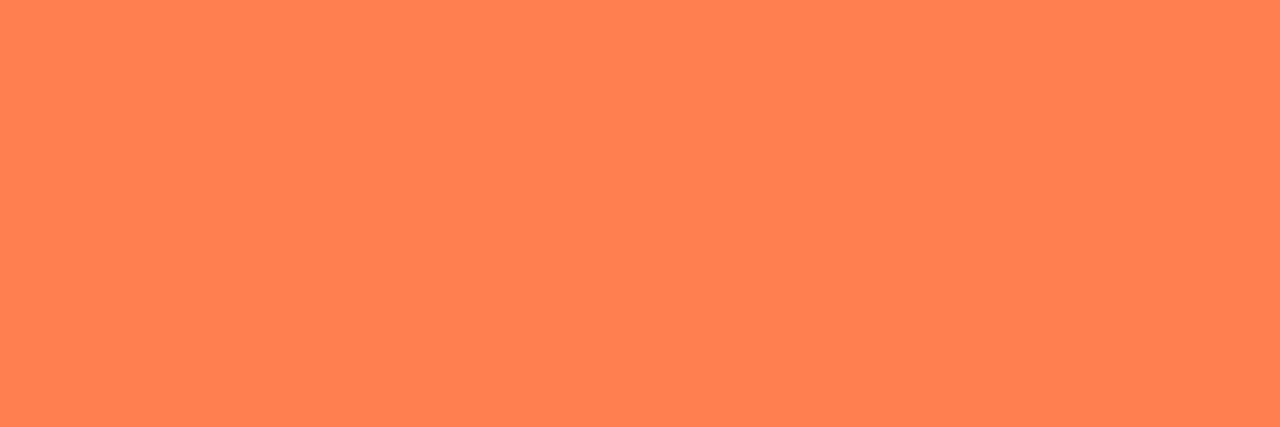
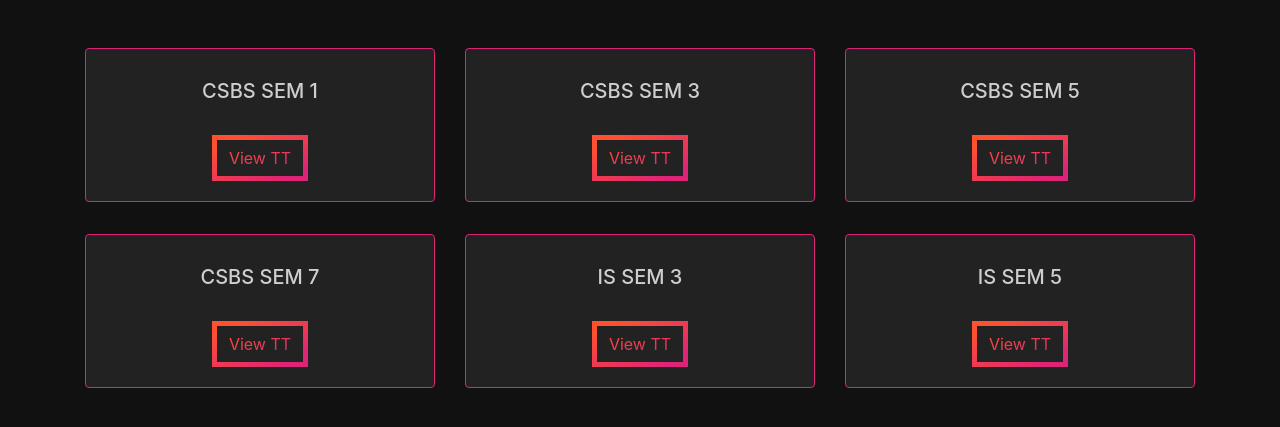
Before and after one commit to BhuvanKoduru/DBMS-Project, a Flask app: page /admin in a window 1280 px wide. Before the commit the part shown is empty. Shown: the top 427 px of the page. Run offline with Flask 2, Linux system fonts and the light colour scheme; some libraries are stand-ins or nearby versions.

Commit message:
Update admin.html

```diff
--- a/templates/admin.html
+++ b/templates/admin.html
@@ -6,9 +6,77 @@
     <meta name="viewport" content="width=device-width, initial-scale=1.0">
     <title>Admin Page</title>
     <link rel="stylesheet" href="https://cdn.jsdelivr.net/npm/bootstrap@4.0.0/dist/css/bootstrap.min.css" integrity="sha384-Gn5384xqQ1aoWXA+058RXPxPg6fy4IWvTNh0E263XmFcJlSAwiGgFAW/dAiS6JXm" crossorigin="anonymous">
-    <link rel="stylesheet" href="/static/styles.css">
+    <link rel="stylesheet" href="/static/styles1.css">
 </head>
 <body>
+    <div class="container mx-auto mt-5">
+        <div class="row">
+
+        <div class="col-md-4 justify-content-center">
+      <div class="card text-center">
+        <div class="card-body">
+          <h5 class="card-title" style="margin-top:10px;">CSBS SEM 1</h5>
+          <button type="submit" value="CSBS-1" href="logo.jpg" class="btn" style="margin-top:20px;"><i class="fas fa-link"></i>View TT</a>
+
+        </div>
+        </div>
+        </div>
+
+          <div class="col-md-4">
+            <div class="card text-center">
+        <div class="card-body">
+          <form method="POST" action="/csbs3">
+            <h5 class="card-title" style="margin-top:10px;">CSBS SEM 3</h5>
+             <button type="submit" value="CSBS-3" href="logo.jpg" class="btn" style="margin-top:20px;"><i class="fas fa-link"></i>View TT</a>
+          </form>
+
+        </div>
+        </div>
+          </div>
+             <div class="col-md-4">
+      <div class="card text-center" >
+        <div class="card-body">
+          <h5 class="card-title" style="margin-top:10px;">CSBS SEM 5</h5>
+          <button type="submit" value="CSBS-5" href="logo.jpg" class="btn" style="margin-top:20px;"><i class="fas fa-link"></i>View TT</a>
+
+        </div>
+        </div>
+          </div>
+          </div>
+          <div class="row">
+                <div class="col-md-4">
+      <div class="card text-center" >
+        <div class="card-body">
+          <h5 class="card-title" style="margin-top:10px;">CSBS SEM 7</h5>
+          <button type="submit" value="CSBS-7" href="logo.jpg" class="btn" style="margin-top:20px;"><i class="fas fa-link"></i>View TT</a>
+
+        </div>
+        </div>
+        </div>
+
+          <div class="col-md-4">
+            <div class="card text-center" >
+        <div class="card-body">
+          <h5 class="card-title" style="margin-top:10px;">IS SEM 3</h5>
+          <button type="submit" value="IS-3" href="logo.jpg" class="btn" style="margin-top:20px;"><i class="fas fa-link"></i>View TT</a>
+
+        </div>
+        </div>
+          </div>
+             <div class="col-md-4">
+      <div class="card text-center" >
+        <div class="card-body">
+          <h5 class="card-title" style="margin-top:10px;">IS SEM 5</h5>
+          <button type="submit" value="IS-5" href="logo.jpg" class="btn" style="margin-top:20px;"><i class="fas fa-link"></i>View TT</a>
+
+        </div>
+        </div>
+          </div>
+          </div>
+
+        </div>
+
+
 
 
     <script src="https://code.jquery.com/jquery-3.2.1.slim.min.js" integrity="sha384-KJ3o2DKtIkvYIK3UENzmM7KCkRr/rE9/Qpg6aAZGJwFDMVNA/GpGFF93hXpG5KkN" crossorigin="anonymous"></script>
```
